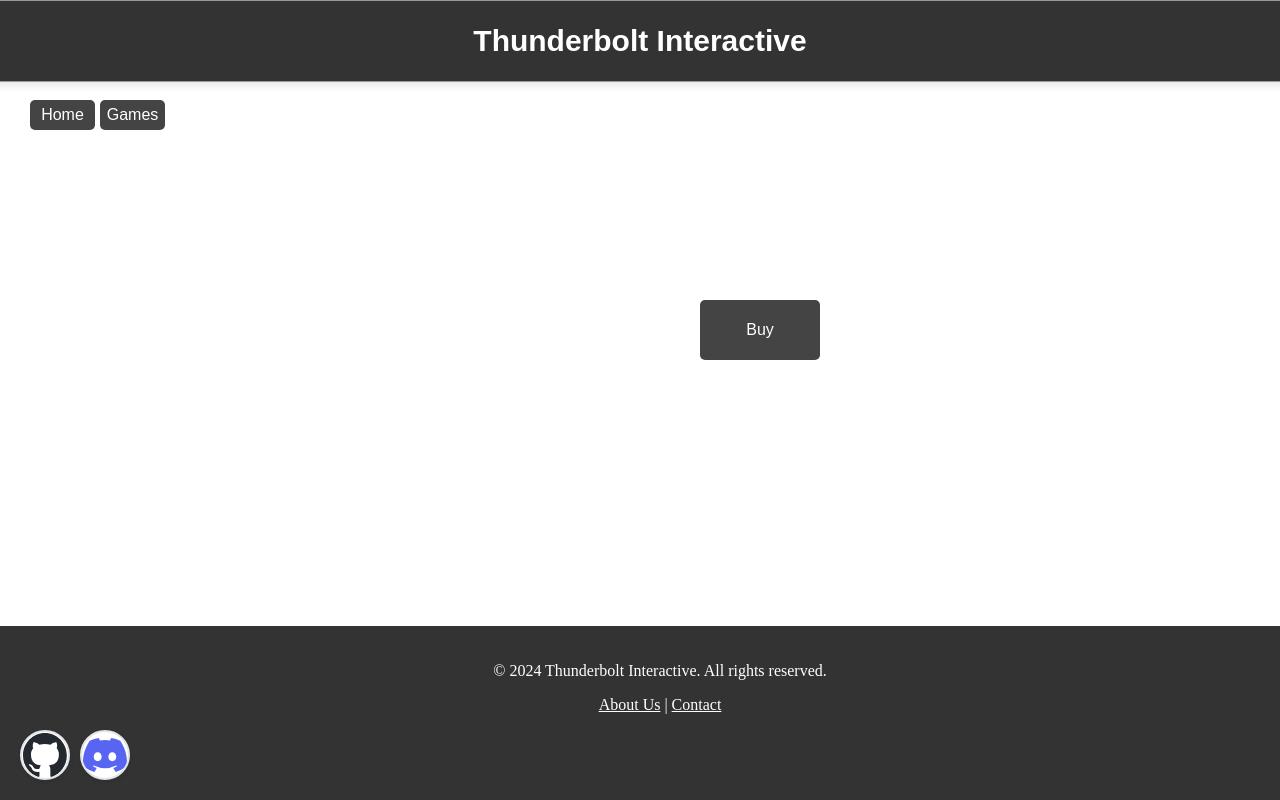
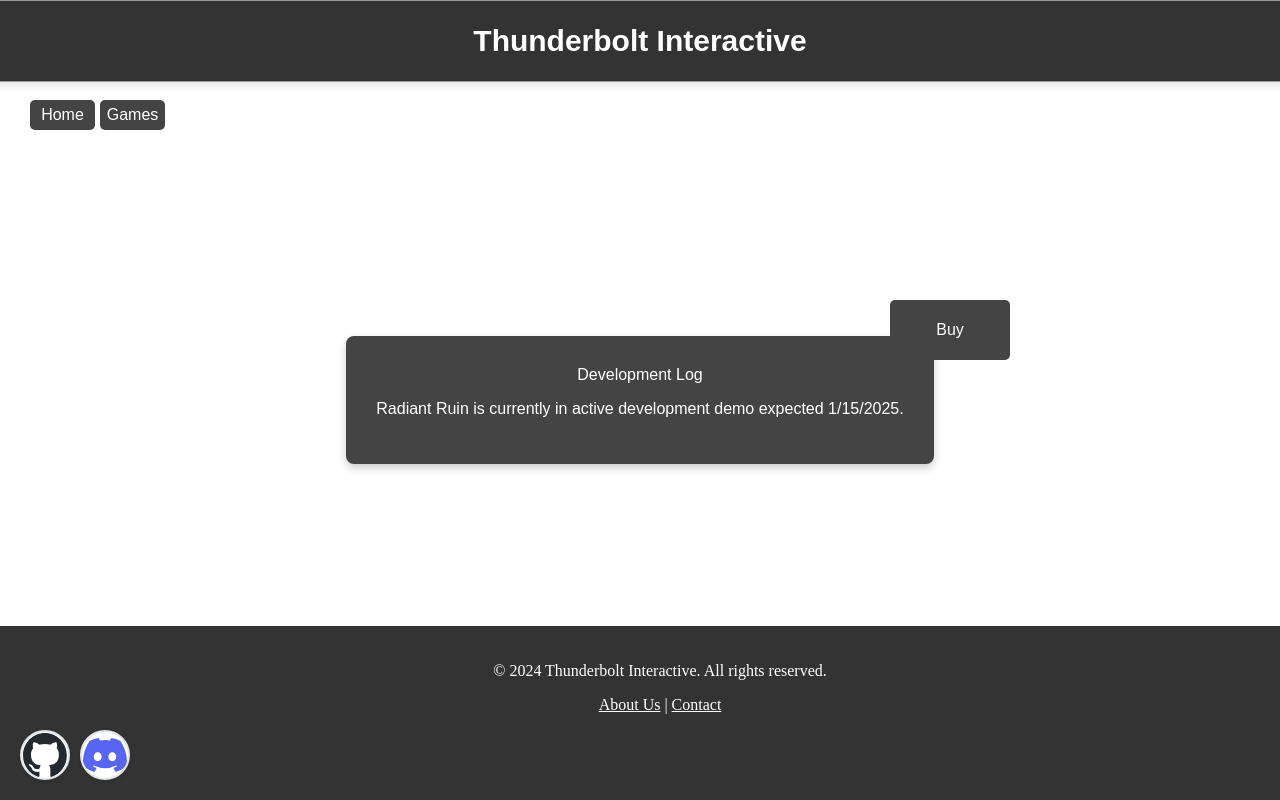
Before and after one commit to APersonIThink12/website, a Flask app: page /radiant-ruin in a window 1280 px wide. Run offline with Flask 3, Linux system fonts and the light colour scheme.

Commit message:
Started adding dev log page for radiant ruin game

```diff
--- a/app.py
+++ b/app.py
@@ -34,5 +34,6 @@ def software():
     return render_template('software.html')
 
 
+
 if __name__ == '__main__':
     app.run(host='0.0.0.0', port=80, debug=True)
--- a/static/style.css
+++ b/static/style.css
@@ -161,7 +161,7 @@
     align-items: center;
     position: fixed;
     top: 300px;
-    left: 700px;
+    left: 890px;
     background-color: #444;
     color: white;
     font-size: 16px;
@@ -527,3 +527,14 @@ html, body {
   height: 130%;
   object-fit: contain;
 }
+
+.devLog {
+    max-width: 800px;
+    background-color: #444;
+    color: #FFFFFF;
+    padding: 30px;
+    border-radius: 8px;
+    box-shadow: 0 4px 8px rgba(0, 0, 0, 0.2);
+    text-align: center;
+    font-family: sans-serif;
+}
--- a/templates/radiant-ruin.html
+++ b/templates/radiant-ruin.html
@@ -24,4 +24,8 @@
       </div>
     </div>
   </div>
+  <div class="devLog" id="devLog">
+    <h>Development Log</h>
+    <p>Radiant Ruin is currently in active development demo expected 1/15/2025.</p>
+  </div>
 {% endblock %}
```
